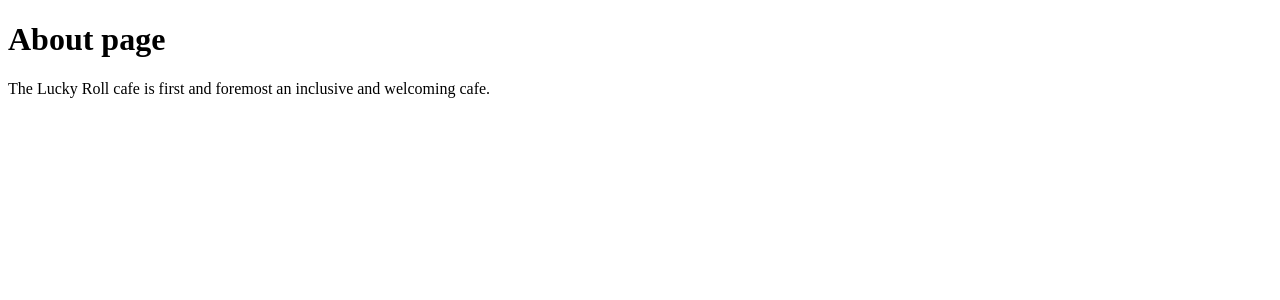
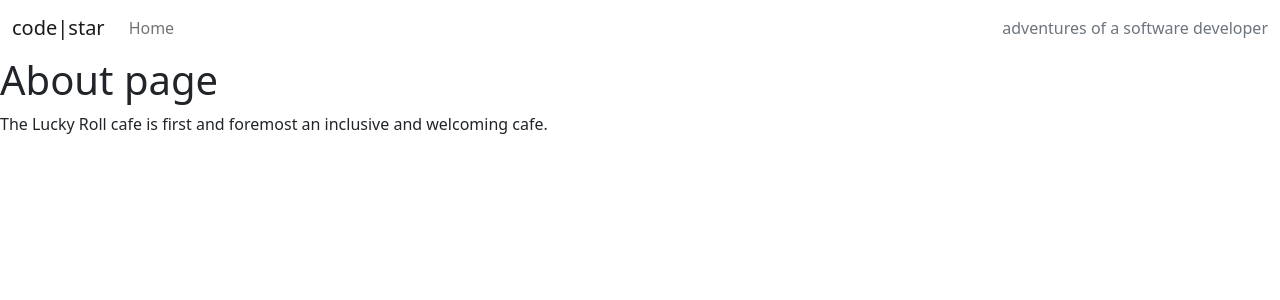
Before and after one commit to smithphil88/the_lucky_roll_cafe, a Django app: page /about/ in a window 1280 px wide. Shown: the top 300 px of the page. Run offline with Django 4.2, Linux system fonts and the light colour scheme.

Commit message:
add in function to extend base.html

```diff
--- a/table_booking/templates/about.html
+++ b/table_booking/templates/about.html
@@ -1,12 +1,8 @@
-<!DOCTYPE html>
-<html lang="en">
-<head>
-    <meta charset="UTF-8">
-    <meta name="viewport" content="width=device-width, initial-scale=1.0">
-    <title>Document</title>
-</head>
+{% extends "base.html" %}
+
+{% block content %}
 <body>
     <h1>About page</h1>
     <p>The Lucky Roll cafe is first and foremost an inclusive and welcoming cafe.</p>
 </body>
-</html>
+{% endblock %}
--- /dev/null
+++ b/table_booking/templates/base.html
@@ -0,0 +1,73 @@
+{% url 'home' as home_url %}
+
+<!DOCTYPE html>
+<html class="h-100" lang="en">
+
+<head>
+    <title>The Lucky Roll</title>
+    <meta name="viewport" content="width=device-width, initial-scale=1" />
+
+    <!-- Google Fonts CSS -->
+    <link rel="preconnect" href="https://fonts.gstatic.com">
+    <link href="https://fonts.googleapis.com/css2?family=Roboto:wght@300&display=swap" rel="stylesheet">
+    <link href="https://fonts.googleapis.com/css2?family=Lato:wght@300;700&display=swap" rel="stylesheet">
+
+    <!-- Font Awesome CSS -->
+    <link rel="stylesheet" href="https://cdnjs.cloudflare.com/ajax/libs/font-awesome/5.15.3/css/all.min.css">
+
+    <!-- Bootstrap CSS -->
+    <link href="https://cdn.jsdelivr.net/npm/bootstrap@5.0.1/dist/css/bootstrap.min.css" rel="stylesheet"
+        integrity="sha384-+0n0xVW2eSR5OomGNYDnhzAbDsOXxcvSN1TPprVMTNDbiYZCxYbOOl7+AMvyTG2x" crossorigin="anonymous">
+
+</head>
+
+<body class="d-flex flex-column h-100 main-bg">
+
+    <!-- Navigation -->
+    <nav class="navbar navbar-expand-lg navbar-light bg-white">
+        <div class="container-fluid">
+            <a class="navbar-brand" href="{% url 'home' %}"><span class="brand">c<span class="red-o">o</span>de<span
+                        class="thin">|star</span></span></a>
+            <button class="navbar-toggler" type="button" data-bs-toggle="collapse" data-bs-target="#navbarText"
+                aria-controls="navbarText" aria-expanded="false" aria-label="Toggle navigation">
+                <span class="navbar-toggler-icon"></span>
+            </button>
+            <div class="collapse navbar-collapse" id="navbarText">
+                <ul class="navbar-nav me-auto mb-2 mb-lg-0">
+                    <li class="nav-item">
+                        <a class="nav-link {% if request.path == home_url %}active{% endif %}" aria-current="page"
+                            href="#">Home</a>
+                    </li>
+
+                </ul>
+                <span class="navbar-text text-muted">
+                    adventures of a software developer
+                </span>
+            </div>
+        </div>
+    </nav>
+
+    <main class="flex-shrink-0 main-bg">
+
+        {% block content %}
+        <!-- Content Goes here -->
+        {% endblock content %}
+
+    </main>
+
+    <!-- Footer -->
+    <footer class="footer mt-auto py-3 dark-bg">
+        <p class="m-0 text-center text-white">Made by Code Instituters</p>
+        <p class="m-0 text-center text-white">Follow us: <i class="fab fa-facebook-square ms-3"></i>
+            <i class="fab fa-twitter-square ms-3"></i>
+            <i class="fab fa-instagram-square ms-3"></i>
+            <i class="fab fa-youtube-square ms-3"></i>
+        </p>
+    </footer>
+
+    <script src="https://cdn.jsdelivr.net/npm/bootstrap@5.0.1/dist/js/bootstrap.bundle.min.js"
+        integrity="sha384-gtEjrD/SeCtmISkJkNUaaKMoLD0//ElJ19smozuHV6z3Iehds+3Ulb9Bn9Plx0x4" crossorigin="anonymous">
+        </script>
+</body>
+
+</html>
--- a/table_booking/urls.py
+++ b/table_booking/urls.py
@@ -2,7 +2,8 @@
 from django.urls import path
 
 urlpatterns = [
-    path('', views.home, name='home'),
+    path('', views.home, name='base'),
+    path('index/', views.home, name='home'),
     path('about/', views.about, name='about'),
-    path('', views.BookingList.as_view(), name='home'),
+    path('booking/', views.BookingList.as_view(), name='home'),
 ]
--- a/table_booking/views.py
+++ b/table_booking/views.py
@@ -8,6 +8,11 @@
     template_name = "bookings_list.html"
 
 
+def about(request, template_name="base.html"):
+    return render(
+        request, template_name,
+    )
+
 def home(request, template_name="index.html"):
     return render(
         request, template_name
--- a/the_lucky_roll/settings.py
+++ b/the_lucky_roll/settings.py
@@ -18,7 +18,7 @@
 
 # Build paths inside the project like this: BASE_DIR / 'subdir'.
 BASE_DIR = Path(__file__).resolve().parent.parent
-
+TEMPLATES_DIR = os.path.join(BASE_DIR, 'templates')
 
 # Quick-start development settings - unsuitable for production
 # See https://docs.djangoproject.com/en/4.2/howto/deployment/checklist/
@@ -69,7 +69,7 @@
 TEMPLATES = [
     {
         'BACKEND': 'django.template.backends.django.DjangoTemplates',
-        'DIRS': [],
+        'DIRS': [TEMPLATES_DIR],
         'APP_DIRS': True,
         'OPTIONS': {
             'context_processors': [
```
Also changed, not shown: table_booking/templates/bookings_list.html (+3 -9 lines), table_booking/templates/index.html (+5 -9 lines).
